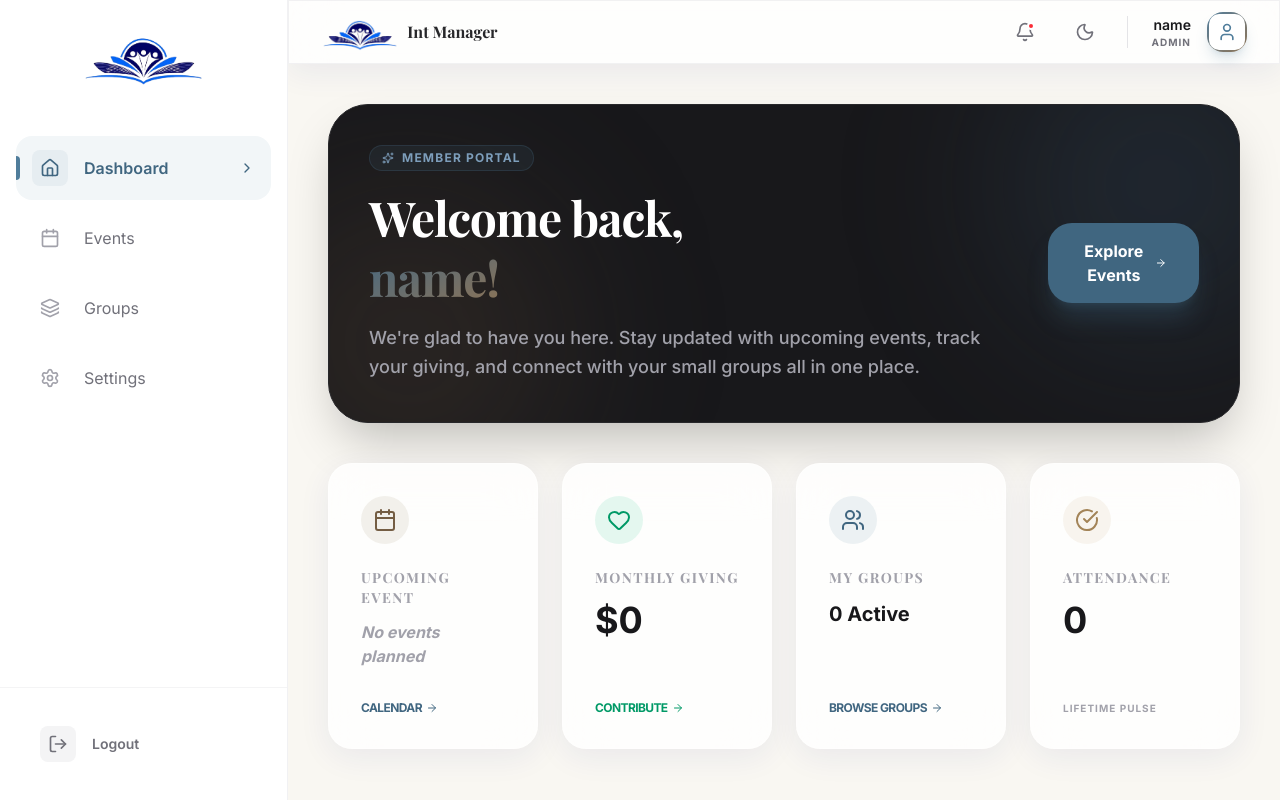
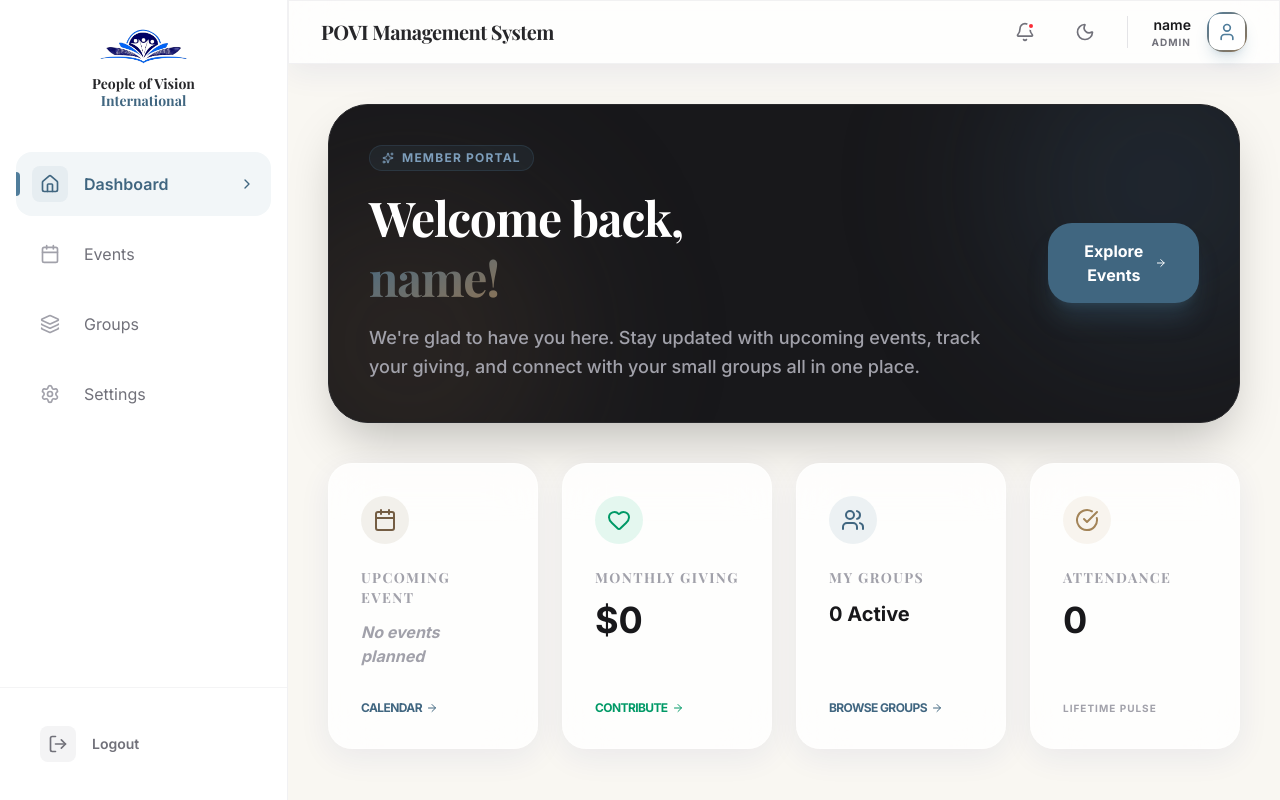
Before and after one commit to Yaw-Frimps/CMS-Frontend, a React (Vite) app: page /dashboard in a window 1280 px wide. Built offline with nearby package versions, Linux system fonts and the light colour scheme; no server answers; sample sign-in values are in the browser's storage; a web font is replaced by a local one.

Commit message:
Enhance UI elements and improve date input formatting in various components

```diff
--- a/src/components/layout/MainLayout.tsx
+++ b/src/components/layout/MainLayout.tsx
@@ -56,8 +56,7 @@ export default function MainLayout() {
         <header className="h-16 glass z-10 relative flex items-center justify-between px-8 border-b border-zinc-200/50 dark:border-zinc-800/50">
           <div className="flex items-center space-x-4">
             <Link to="/" className="flex items-center gap-2 group transition-all">
-              <img src="/logo.png" alt="POV Logo" className="h-10 object-contain" />
-              <span className="hidden sm:inline font-headline font-bold text-zinc-800 dark:text-zinc-100">Int Manager</span>
+              <span className="font-headline font-bold text-xl text-zinc-800 dark:text-zinc-100 tracking-tight">POVI Management System</span>
             </Link>
           </div>
 
--- a/src/components/layout/Sidebar.tsx
+++ b/src/components/layout/Sidebar.tsx
@@ -19,9 +19,12 @@ export default function Sidebar() {
 
   return (
     <div className="w-72 bg-white dark:bg-zinc-900 border-r border-zinc-200/50 dark:border-zinc-800/50 flex flex-col z-40 transition-colors duration-500 relative">
-      <div className="h-20 flex items-center px-8 mt-4 mb-2">
-        <Link to="/" className="flex items-center space-x-3 group w-full">
-          <img src="/logo.png" alt="People Of Vision Logo" className="w-full h-16 object-contain group-hover:scale-105 transition-transform duration-300" />
+      <div className="h-24 flex items-center justify-center px-6 mt-4 mb-2">
+        <Link to="/" className="flex flex-col items-center justify-center space-y-2 group w-full text-center">
+          <img src="/logo.png" alt="People Of Vision Logo" className="w-auto h-12 object-contain group-hover:scale-105 transition-transform duration-300" />
+          <span className="text-sm font-bold font-headline text-zinc-800 dark:text-zinc-100 leading-tight">
+            People of Vision<br/><span className="text-primary-600 dark:text-primary-400">International</span>
+          </span>
         </Link>
       </div>
 
--- a/src/pages/members/MembersList.tsx
+++ b/src/pages/members/MembersList.tsx
@@ -27,7 +27,8 @@ export default function MembersList() {
     try {
       setIsLoading(true);
       const res = await api.get('/members');
-      setMembers(res.data);
+      const filtered = res.data.filter((m: any) => m.role !== 'ADMIN');
+      setMembers(filtered);
     } catch (error) {
       console.error(error);
     } finally {
--- a/src/pages/public/Landing.tsx
+++ b/src/pages/public/Landing.tsx
@@ -75,7 +75,8 @@ export default function Landing() {
         <div className="max-w-7xl mx-auto px-4 sm:px-6 lg:px-8">
           <div className="flex justify-between h-20 items-center">
             <Link to="/" className="flex items-center gap-3 group h-full py-2">
-              <img src="/logo.png" alt="People Of Vision Logo" className="h-16 md:h-20 object-contain group-hover:scale-105 transition-transform duration-300 drop-shadow-sm" />
+              <img src="/logo.png" alt="People Of Vision Logo" className="h-10 md:h-12 object-contain group-hover:scale-105 transition-transform duration-300 drop-shadow-sm" />
+              <span className="hidden md:inline text-xl font-extrabold bg-gradient-to-r from-gray-900 to-gray-600 dark:from-white dark:to-gray-300 bg-clip-text text-transparent transition-colors duration-300">People Of Vision International</span>
             </Link>
             <div className="hidden md:flex space-x-8">
               <a href="#about" className="text-gray-600 dark:text-gray-300 hover:text-primary-600 dark:hover:text-primary-400 font-medium transition-colors">About Us</a>
@@ -125,19 +126,19 @@ export default function Landing() {
         </div>
 
         {/* Content */}
-        <div className="relative z-20 max-w-7xl mx-auto px-4 sm:px-6 lg:px-8 text-center text-white">
+        <div className="relative z-20 max-w-7xl mx-auto px-4 sm:px-6 lg:px-8 text-center text-white pointer-events-none">
           <motion.div
-            key={`content-${currentSlide}`}
             initial={{ opacity: 0, y: 30 }}
             animate={{ opacity: 1, y: 0 }}
             transition={{ duration: 0.8, delay: 0.5 }}
+            className="pointer-events-auto"
           >
             <h1 className="text-5xl md:text-7xl font-extrabold tracking-tight mb-8 drop-shadow-lg">
-              <span className="block">{displayCarousel[currentSlide].title}</span>
+              <span className="block">Welcome to</span>
               <span className="block bg-gradient-to-r from-primary-400 to-secondary-300 bg-clip-text text-transparent mt-2">People Of Vision International</span>
             </h1>
             <p className="mt-6 max-w-2xl mx-auto text-xl text-gray-100 drop-shadow-md">
-              {displayCarousel[currentSlide].description}
+              A vibrant community of faith where everyone is loved and supported to discover their unique purpose.
             </p>
             <div className="mt-10 flex justify-center gap-4">
               <Link to={isAuthenticated ? '/dashboard' : '/register'} className="px-8 py-4 bg-white text-gray-900 text-lg font-medium rounded-full shadow-xl hover:bg-gray-100 hover:-translate-y-1 transition-all flex items-center gap-2">
--- a/src/pages/settings/Settings.tsx
+++ b/src/pages/settings/Settings.tsx
@@ -214,6 +214,18 @@ export default function Settings() {
     show: { opacity: 1, y: 0 }
   };
 
+  const formatDateForInput = (dateObj: any) => {
+    if (!dateObj) return '';
+    if (Array.isArray(dateObj)) {
+      const [y, m, d] = dateObj;
+      return `${y}-${String(m).padStart(2, '0')}-${String(d).padStart(2, '0')}`;
+    }
+    if (typeof dateObj === 'string') {
+      return dateObj.split('T')[0];
+    }
+    return '';
+  };
+
   return (
     <div className="space-y-10">
       <div className="flex flex-col md:flex-row md:items-end justify-between gap-6">
@@ -330,9 +342,9 @@ export default function Settings() {
                             <div className="space-y-2">
                               <label className="text-sm font-black text-zinc-500 uppercase tracking-widest ml-1">Date of Birth</label>
                               <div className="relative">
-                                <Calendar className="absolute left-4 top-1/2 -translate-y-1/2 w-5 h-5 text-zinc-400" />
-                                <input type="date" value={profileData.dateOfBirth} onChange={(e) => setProfileData({ ...profileData, dateOfBirth: e.target.value })}
-                                  className="w-full pl-12 pr-4 py-3.5 bg-white/50 dark:bg-zinc-900/50 text-zinc-900 dark:text-zinc-50 rounded-2xl border border-zinc-200 dark:border-zinc-800 focus:ring-2 focus:ring-primary-500/20 focus:border-primary-500 outline-none transition-all font-bold"
+                                <Calendar className="absolute left-4 top-1/2 -translate-y-1/2 w-5 h-5 text-zinc-400 pointer-events-none" />
+                                <input type="date" value={formatDateForInput(profileData.dateOfBirth)} onChange={(e) => setProfileData({ ...profileData, dateOfBirth: e.target.value })}
+                                  className="w-full pl-12 pr-4 py-3.5 bg-white/50 dark:bg-zinc-900/50 text-zinc-900 dark:text-zinc-50 rounded-2xl border border-zinc-200 dark:border-zinc-800 focus:ring-2 focus:ring-primary-500/20 focus:border-primary-500 outline-none transition-all font-bold cursor-pointer"
                                 />
                               </div>
                             </div>
@@ -342,9 +354,9 @@ export default function Settings() {
                               <div className="space-y-2">
                                 <label className="text-sm font-black text-zinc-500 uppercase tracking-widest ml-1">Joined Date</label>
                                 <div className="relative">
-                                  <Calendar className="absolute left-4 top-1/2 -translate-y-1/2 w-5 h-5 text-zinc-400" />
-                                  <input type="date" value={profileData.joinedDate ? profileData.joinedDate.split('T')[0] : ''} onChange={(e) => setProfileData({ ...profileData, joinedDate: e.target.value })}
-                                    className="w-full pl-12 pr-4 py-3.5 bg-white/50 dark:bg-zinc-900/50 text-zinc-900 dark:text-zinc-50 rounded-2xl border border-zinc-200 dark:border-zinc-800 focus:ring-2 focus:ring-primary-500/20 focus:border-primary-500 outline-none transition-all font-bold"
+                                  <Calendar className="absolute left-4 top-1/2 -translate-y-1/2 w-5 h-5 text-zinc-400 pointer-events-none" />
+                                  <input type="date" value={formatDateForInput(profileData.joinedDate)} onChange={(e) => setProfileData({ ...profileData, joinedDate: e.target.value })}
+                                    className="w-full pl-12 pr-4 py-3.5 bg-white/50 dark:bg-zinc-900/50 text-zinc-900 dark:text-zinc-50 rounded-2xl border border-zinc-200 dark:border-zinc-800 focus:ring-2 focus:ring-primary-500/20 focus:border-primary-500 outline-none transition-all font-bold cursor-pointer"
                                   />
                                 </div>
                               </div>
```
